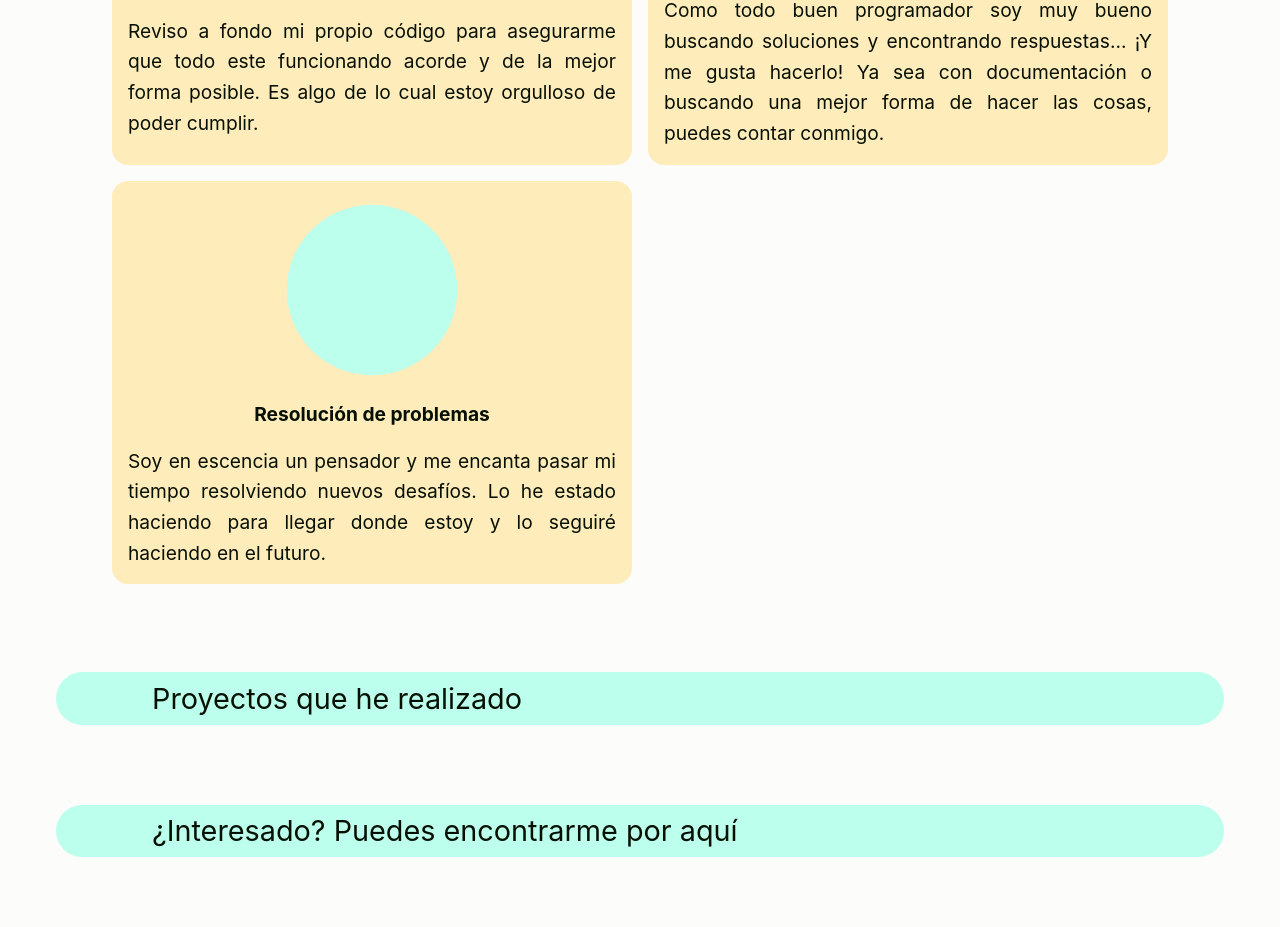
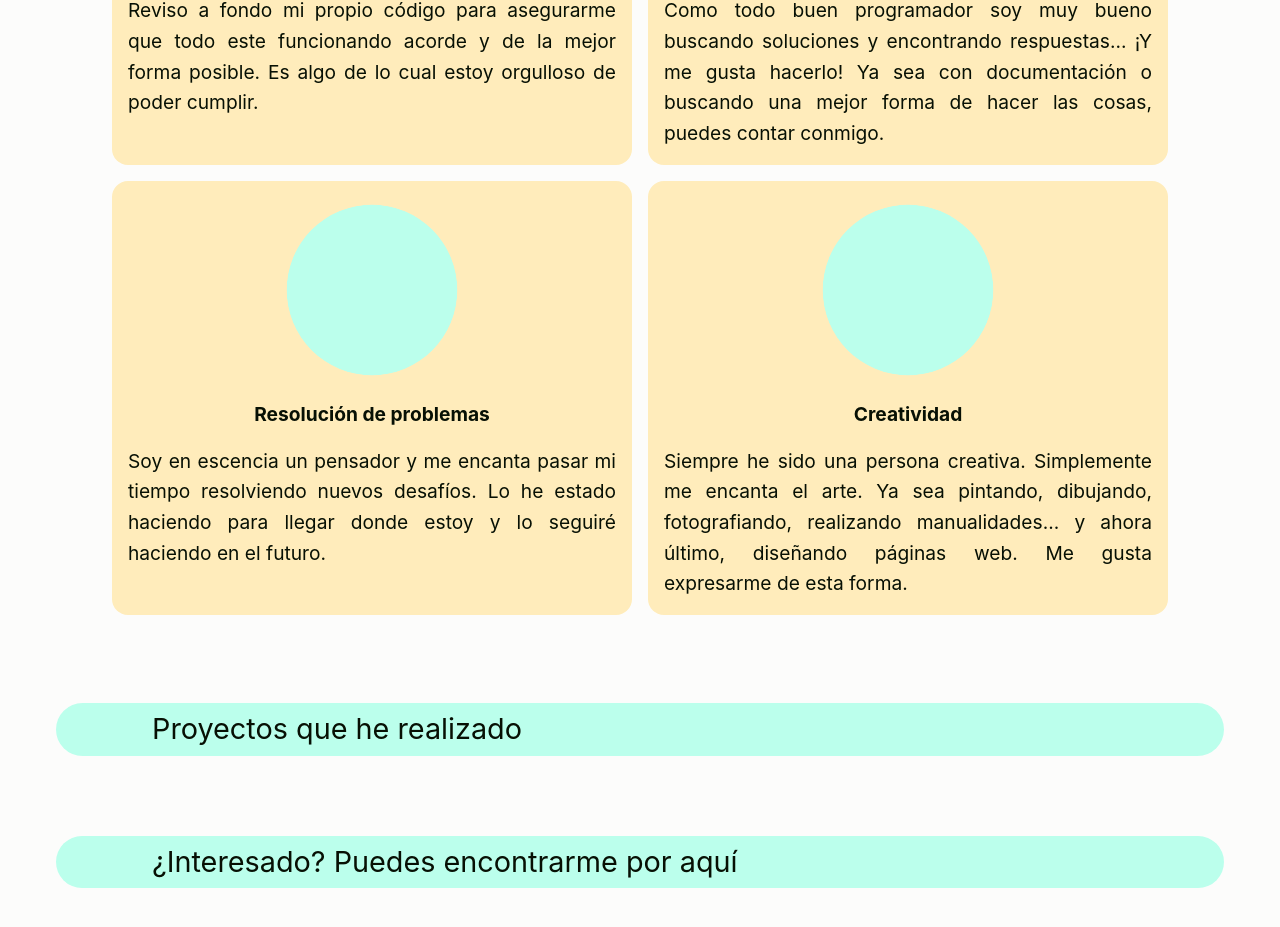
Before and after one commit to stixbunny/portfolio, a Vue app: page / in a window 1280 px wide. Shown: the part 1275-2202 px from the top of the page. Built offline with nearby package versions, Linux system fonts and the light colour scheme; some icons are missing.

Commit message:
small icon fix

```diff
--- a/src/components/sections/AboutSection.vue
+++ b/src/components/sections/AboutSection.vue
@@ -45,6 +45,16 @@ const { t } = useI18n();
             </div>
             <div class="skill-head">{{ t('about.problemsolving') }}</div>
             <div class="skill-desc">{{ t('about.problemsolvingdesc') }}</div>
+          </li>
+          <li>
+            <div class="icon">
+              <svg class="round-bg" viewBox="0 0 100 100" xmlns="http://www.w3.org/2000/svg">
+                <circle cx="50" cy="50" r="50" />
+              </svg>
+              <Icon icon="mdi:art" />
+            </div>
+            <div class="skill-head">{{ t('about.creativity') }}</div>
+            <div class="skill-desc">{{ t('about.creativitydesc') }}</div>
           </li>
         </ul>
       </div>
@@ -146,5 +156,8 @@ svg:not(:first-child) {
     display: grid;
     grid-template-columns: 1fr 1fr;
   }
+  li {
+    grid-template-rows: auto auto 1fr;
+  }
 }
 </style>
--- a/src/i18n/i18n.js
+++ b/src/i18n/i18n.js
@@ -32,6 +32,9 @@ const messages = {
       problemsolving: 'Problem Solving',
       problemsolvingdesc:
         "I'm a thinker at heart and I love to spend time trying to solve new challenges. I've been doing it to make it where I am today and I'll keep doing it in the future.",
+      creativity: 'Creativity',
+      creativitydesc:
+        "I've always been a creative person. I just love art. Be it painting, drawing, photographing, arts and crafts... and as of late, website designing. I like expressing myself this way.",
     },
     portfolio: {
       title: "Projects I've done",
@@ -76,6 +79,10 @@ const messages = {
       problemsolving: 'Resolución de problemas',
       problemsolvingdesc:
         'Soy en escencia un pensador y me encanta pasar mi tiempo resolviendo nuevos desafíos. Lo he estado haciendo para llegar donde estoy y lo seguiré haciendo en el futuro.',
+      creativity: 'Creatividad',
+      creativitydesc:
+        "Siempre he sido una persona creativa. Simplemente me encanta el arte. Ya sea pintando, dibujando, fotografiando, realizando manualidades... y ahora último, diseñando páginas web. Me gusta expresarme de esta forma.",
+
     },
     portfolio: {
       title: 'Proyectos que he realizado',
```
